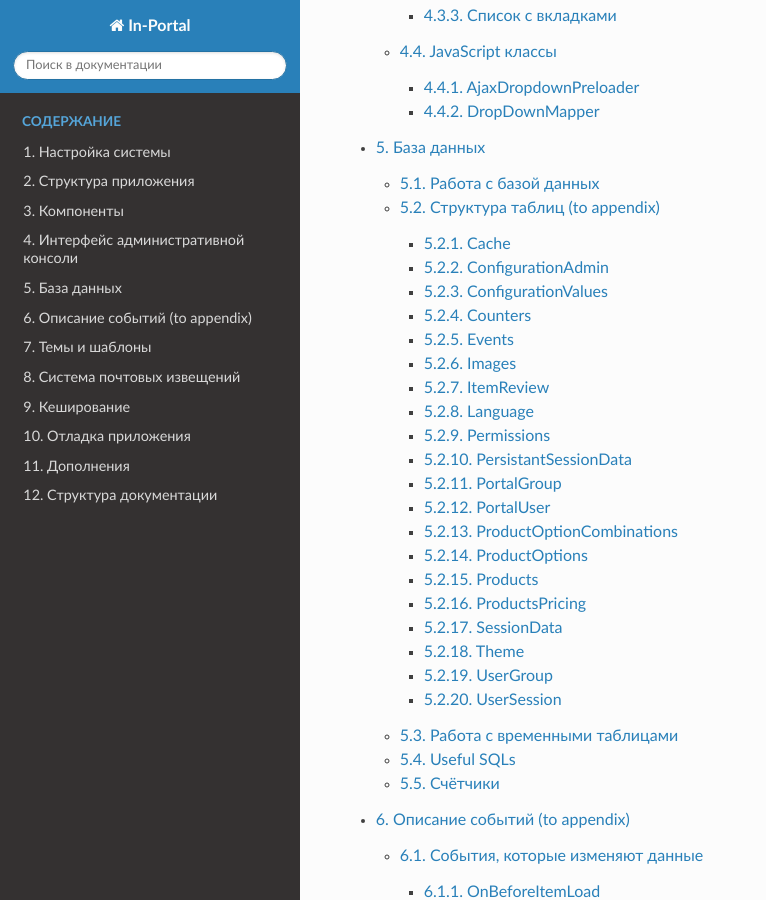
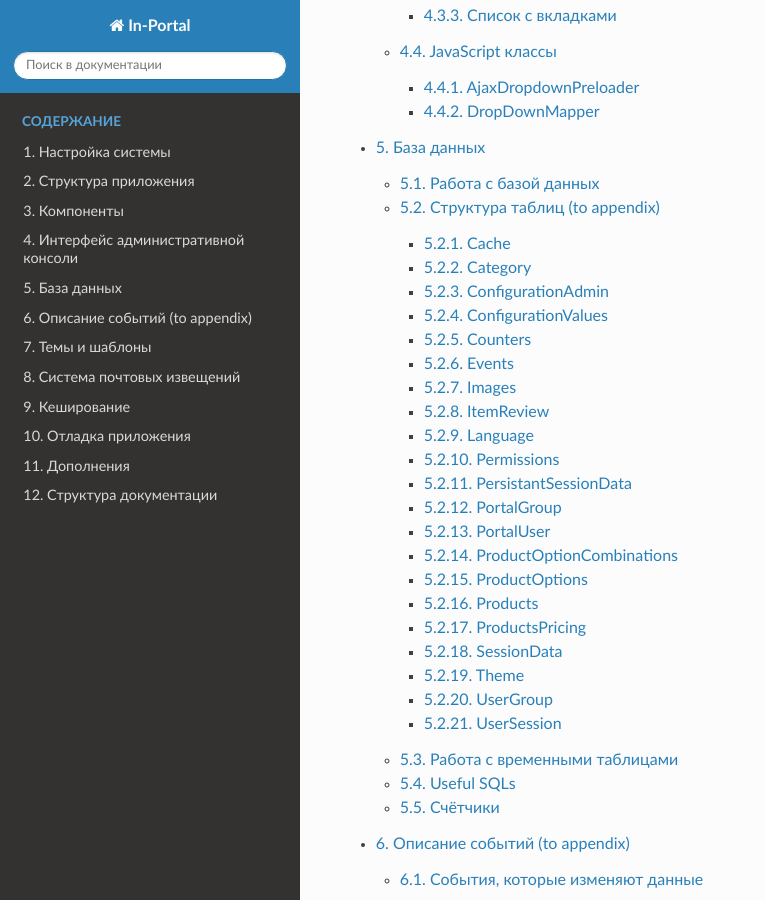
Before and after one commit to in-portal/guide-ru, a Sphinx documentation site: the page built from docs/index.rst, in a window 1280 px wide and 900 px high, scrolled down 2276 px. Shown: the whole window, without its empty margins (0-766 px from the left). Built offline with Sphinx 7.4.7 and the Read the Docs theme 3.1.0, drawn with Linux system fonts in a browser that asks for light colours.

Commit message:
Added boilerplate code for "Category" page

```diff
--- a/docs/database/table_structure.rst
+++ b/docs/database/table_structure.rst
@@ -8,6 +8,7 @@
    :maxdepth: 1
 
    table_structure/cache
+   table_structure/category
    table_structure/configuration_admin
    table_structure/configuration_values
    table_structure/counters
```
Also changed, not shown: docs/database/table_structure/category.rst (added, +9 -0 lines).
